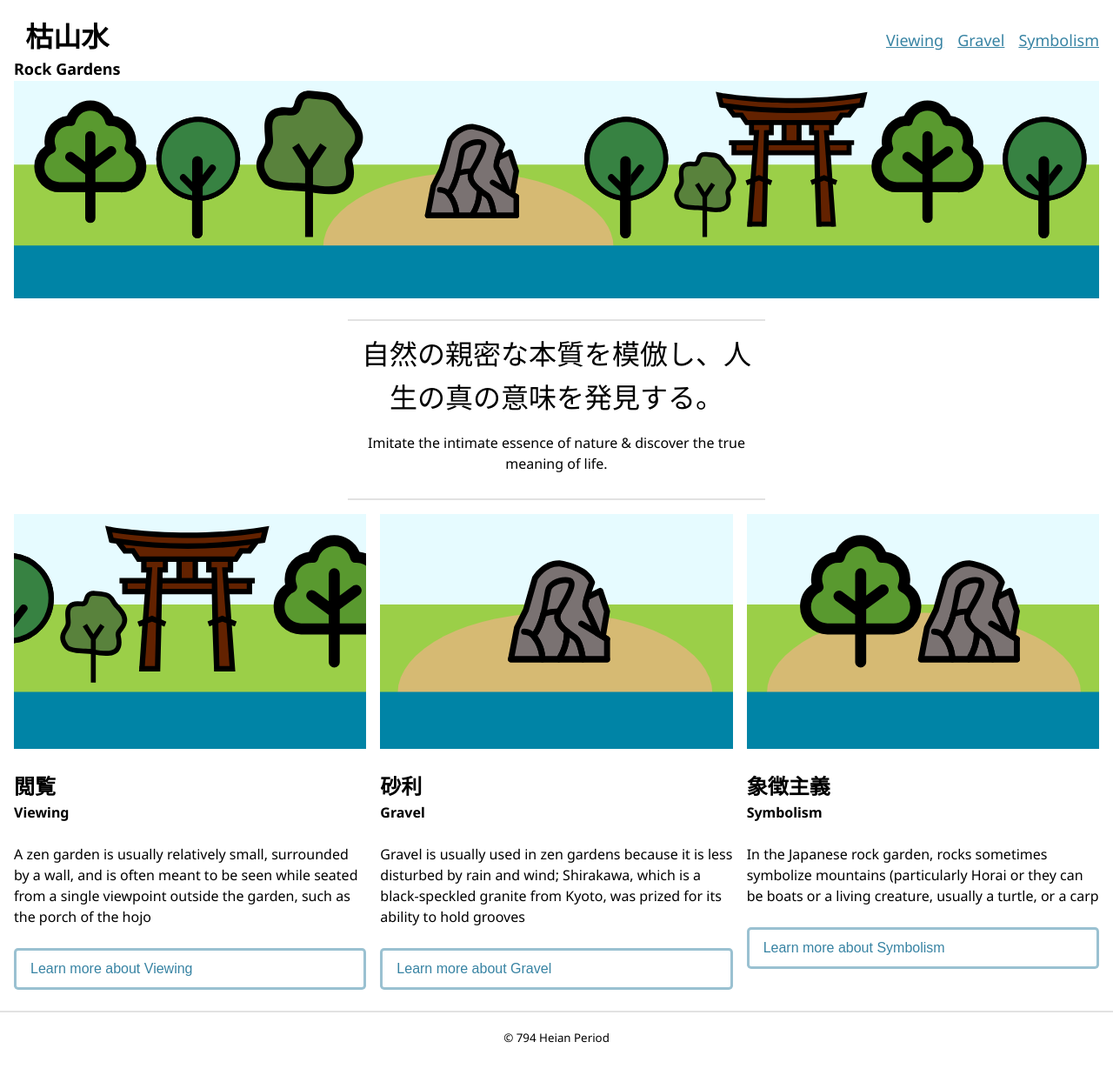
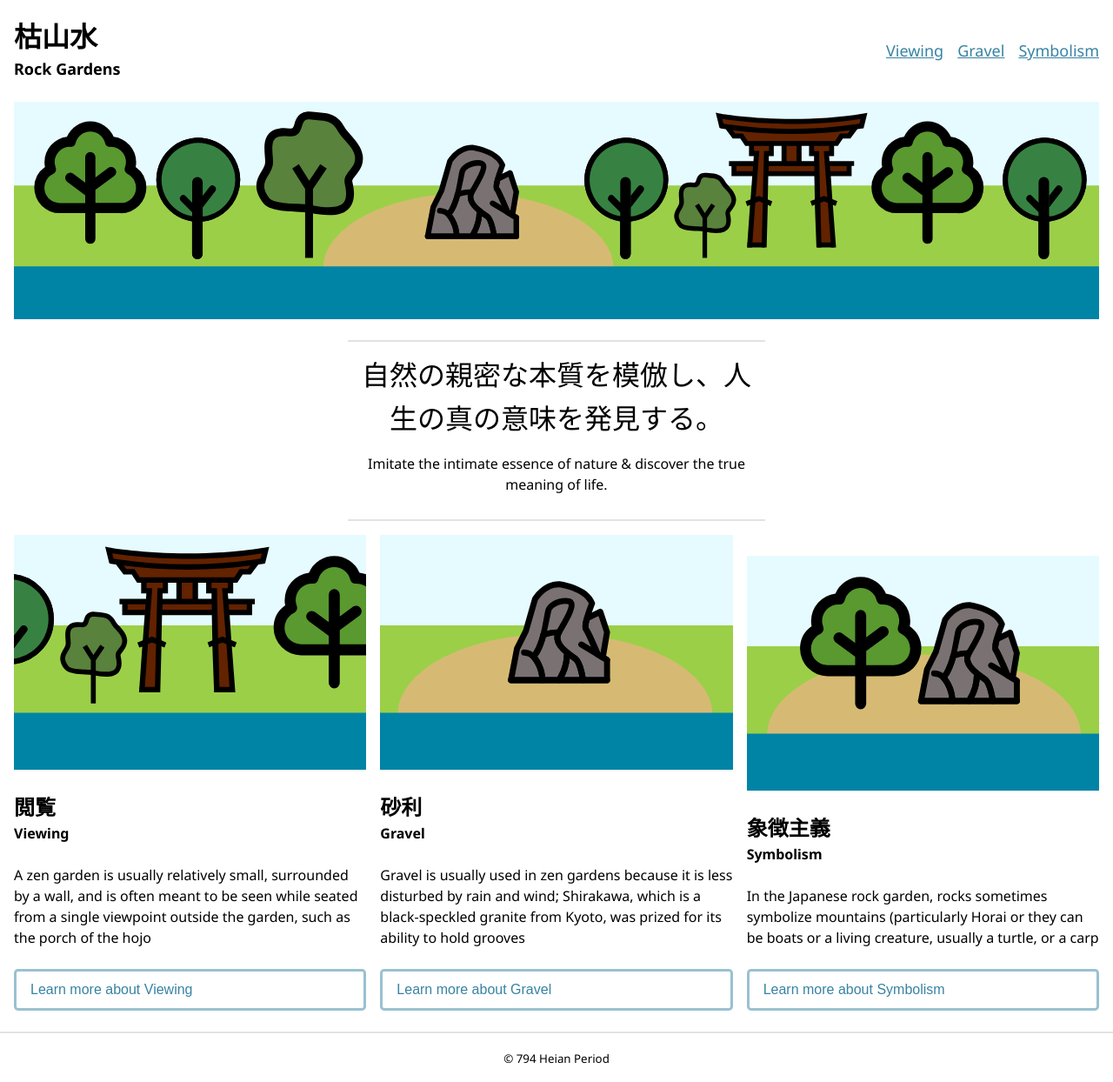
Before and after one commit to zannallan/modularity-mindfulness, a plain HTML site: page index.html in a window 1280 px wide. Shown: the whole page at 87% size. Before the commit the page ends 1220 px from the top, so only its background shows below. Drawn offline with Linux system fonts and the light colour scheme.

Commit message:
Edit markbot errors

```diff
--- a/css/main.css
+++ b/css/main.css
@@ -152,17 +152,20 @@ footer {
   text-align: center;
 }
 
-@media only screen and (min-width: 38em)  {
+@media only screen and (min-width: 38em) {
+
   header {
     display: grid;
     grid-template-areas:
-    "logo navigation"
-    "banner banner";
+      "logo navigation"
+      "banner banner";
   }
 
   .logo {
+    text-align: left;
     grid-area: logo;
     justify-self: left;
+    margin-bottom: 1.5rem;
   }
 
   nav {
@@ -188,7 +191,7 @@ footer {
     display: grid;
     grid-template-columns: 1fr 1fr 1fr;
     column-gap: 1rem;
-    justify-items: end;
+    align-items: end;
   }
 
   .gravel p, .symbolism p {
@@ -201,7 +204,7 @@ footer {
 
 }
 
-@media only screen and (min-width: 60em)  {
+@media only screen and (min-width: 60em) {
 
   .gravel p, .symbolism p {
     margin-bottom: 1rem;
```
